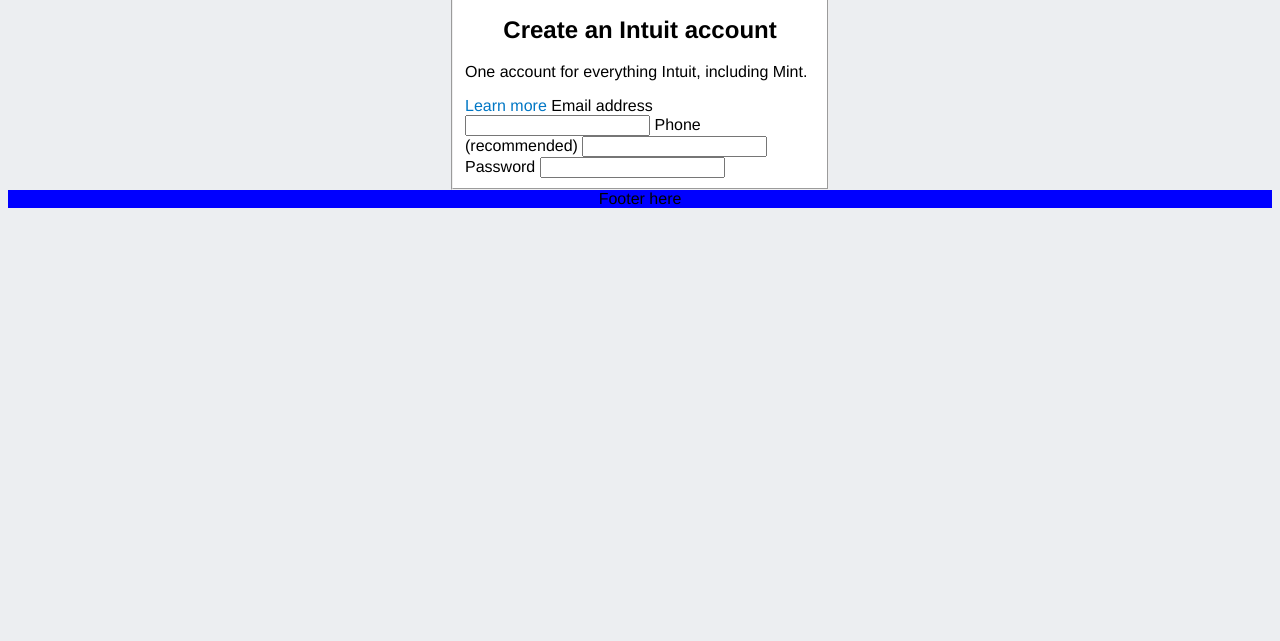
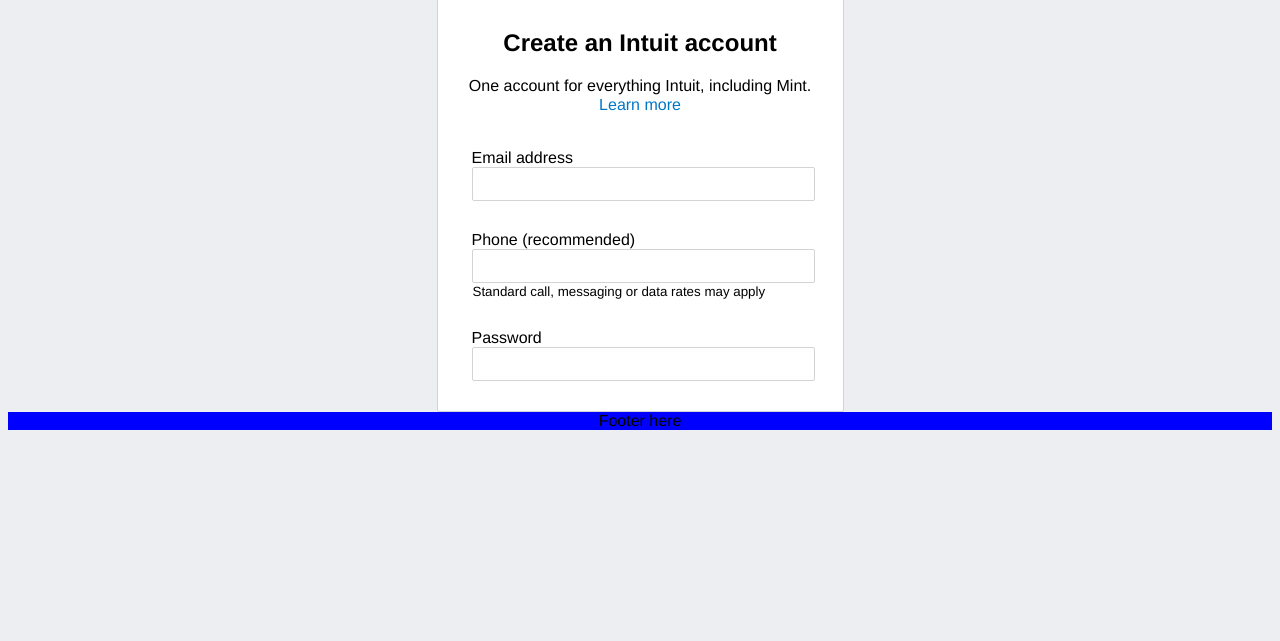
Before and after one commit to t-yanick/signup-page-mint, a plain HTML site: page index.html in a window 1280 px wide. Shown: the part 159-800 px from the top of the page. Drawn offline with Linux system fonts and the light colour scheme.

Commit message:
work on form styles

```diff
--- a/index.html
+++ b/index.html
@@ -40,22 +40,48 @@
           style="margin-bottom: 5px;"
       /></a>
     </nav>
-    <section>
-      <form action="" method="post">
-        <fieldset class="form">
+    <section class="form-section main-border-style">
       <h2>Create an Intuit account</h2>
-          <p>One account for everything Intuit, including Mint.</p>
+      <p class="no-margins">
+        One account for everything Intuit, including Mint.
+      </p>
       <a
         href="https://accounts-help.lc.intuit.com/questions/1582580-creating-an-account"
         target="blank"
         >Learn more</a
       >
+      <form action="" method="post">
+        <fieldset class="fieldset">
+          <div class="input-label">
             <label for="email">Email address</label>
-          <input type="email" name="" id="email" />
+            <input
+              class="form-input main-border-style"
+              type="email"
+              name=""
+              id="email"
+            />
+          </div>
+          <div class="input-label">
             <label for="tel">Phone (recommended)</label>
-          <input type="tel" name="" id="email" />
+            <input
+              class="form-input main-border-style"
+              type="tel"
+              name=""
+              id="email"
+            />
+            <p class="no-margins">
+              Standard call, messaging or data rates may apply
+            </p>
+          </div>
+          <div class="input-label">
             <label for="password">Password</label>
-          <input type="password" name="" id="email" />
+            <input
+              class="form-input main-border-style"
+              type="password"
+              name=""
+              id="email"
+            />
+          </div>
         </fieldset>
       </form>
     </section>
--- a/style.css
+++ b/style.css
@@ -26,11 +26,13 @@ body {
   text-align: center;
 }
 
-.form {
-  width: 350px;
+.form-section {
+  width: 365px;
   background-color: #fff;
   margin-left: auto;
   margin-right: auto;
+  text-align: center;
+  padding: 20px;
 }
 
 #footer {
@@ -55,6 +57,31 @@ body {
   margin: 1px;
 }
 
+.fieldset {
+  border-style: none;
+  text-align: left;
+}
+
+.fieldset p {
+  font-size: smaller;
+}
+
+.main-border-style {
+  border-width: 1px;
+  border-color: #d3d3d3;
+  border-style: solid;
+  border-radius: 2px;
+}
+
+.form-input {
+  width: 100%;
+  height: 30px;
+}
+
+.input-label {
+  margin-top: 30px;
+}
+
 h2 {
   text-align: center;
 }
```
Lines whose indentation alone changed are shown as unchanged.
